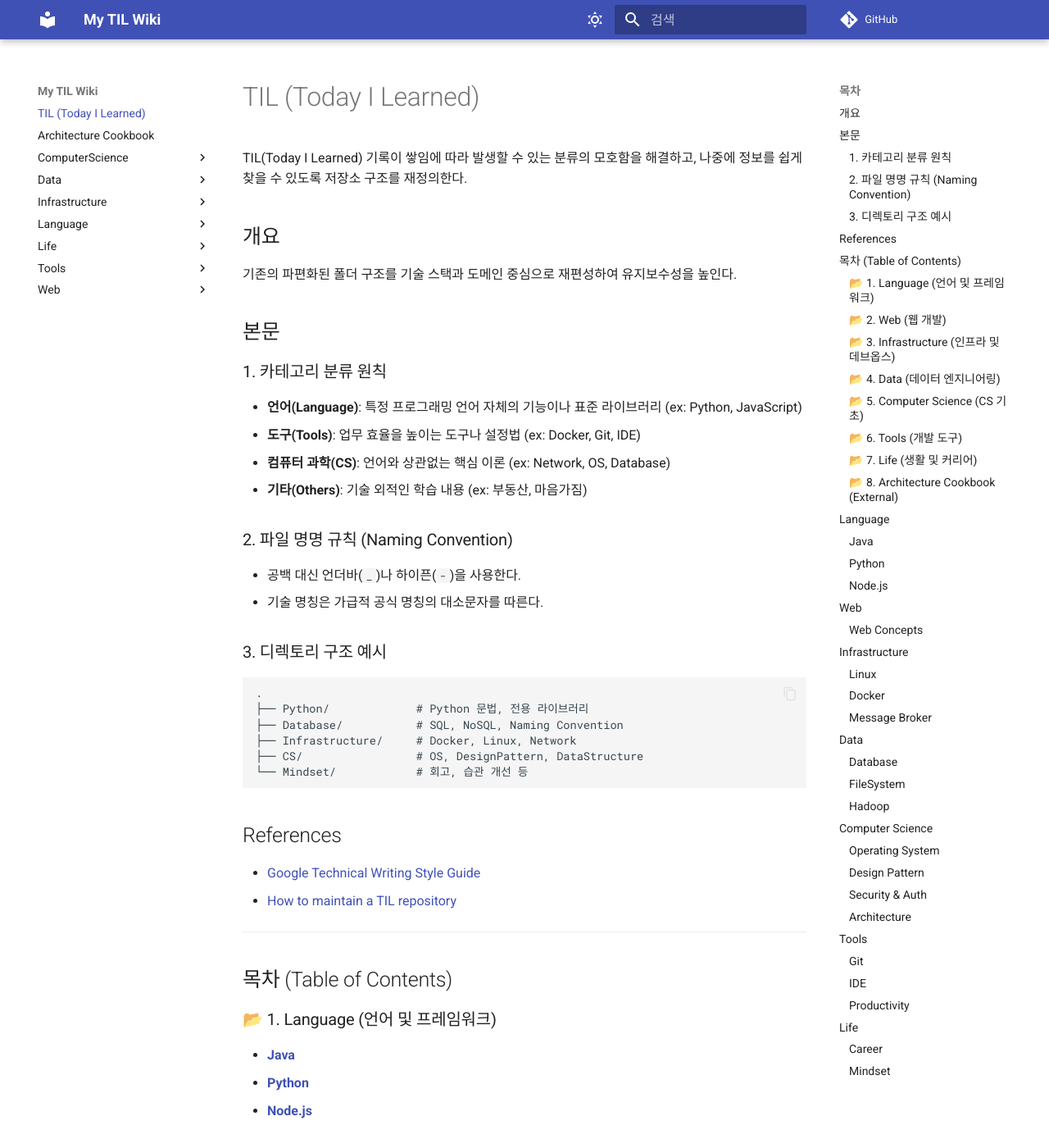
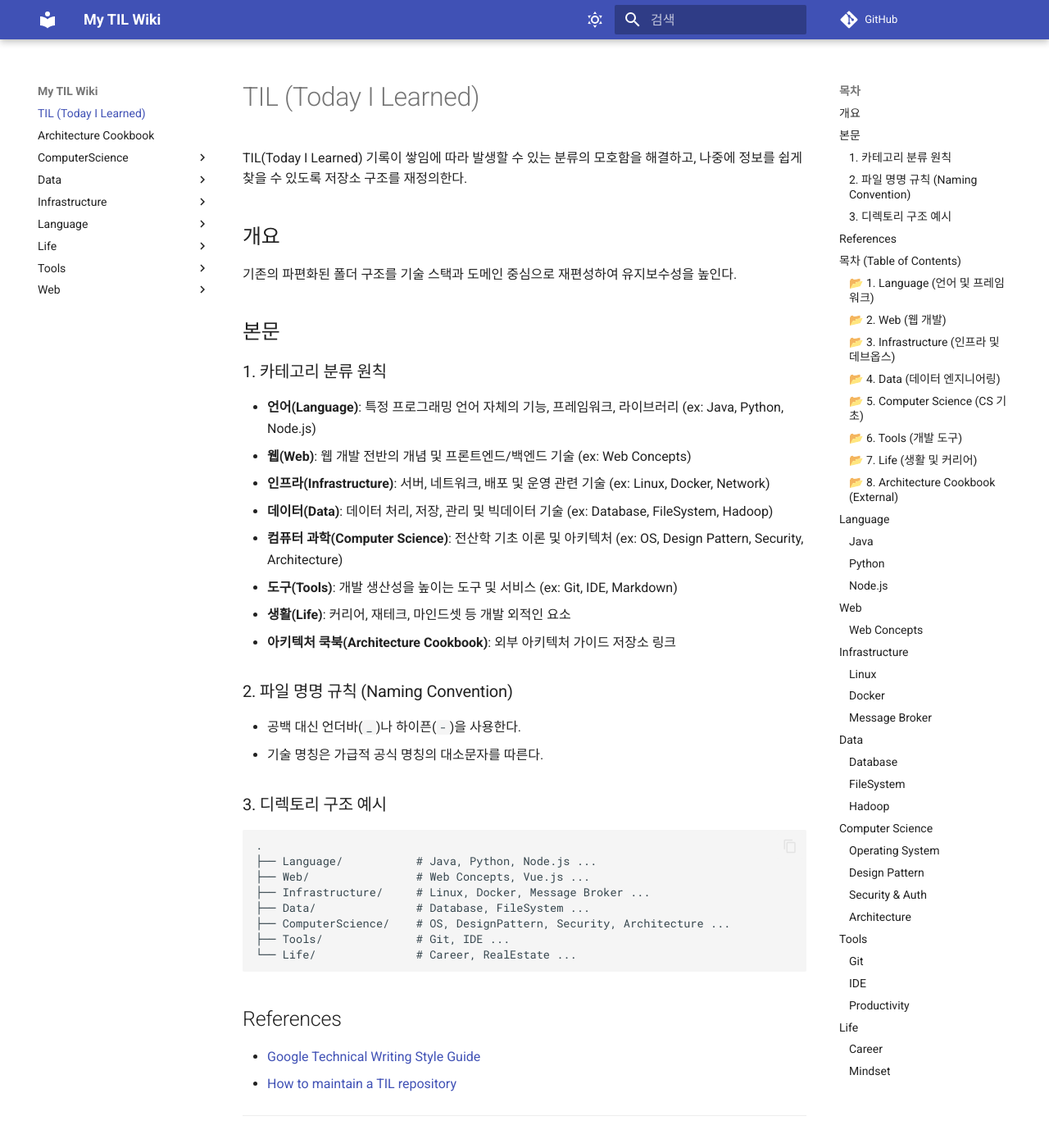
Before and after one commit to DevDooly/TIL, an MkDocs documentation site: the page built from docs/index.md, in a window 1280 px wide and 1400 px high. Shown: the whole window at 82% size. Built offline with MkDocs 1.6.1 and Material for MkDocs 9.7.7, drawn with Linux system fonts in a browser that asks for light colours; comment, search, counter and statistics services are not loaded.

Commit message:
Update TIL guide content to match actual structure

```diff
--- a/docs/index.md
+++ b/docs/index.md
@@ -8,10 +8,14 @@ TIL(Today I Learned) 기록이 쌓임에 따라 발생할 수 있는 분류의
 ## 본문
 
 ### 1. 카테고리 분류 원칙
-- **언어(Language)**: 특정 프로그래밍 언어 자체의 기능이나 표준 라이브러리 (ex: Python, JavaScript)
-- **도구(Tools)**: 업무 효율을 높이는 도구나 설정법 (ex: Docker, Git, IDE)
-- **컴퓨터 과학(CS)**: 언어와 상관없는 핵심 이론 (ex: Network, OS, Database)
-- **기타(Others)**: 기술 외적인 학습 내용 (ex: 부동산, 마음가짐)
+- **언어(Language)**: 특정 프로그래밍 언어 자체의 기능, 프레임워크, 라이브러리 (ex: Java, Python, Node.js)
+- **웹(Web)**: 웹 개발 전반의 개념 및 프론트엔드/백엔드 기술 (ex: Web Concepts)
+- **인프라(Infrastructure)**: 서버, 네트워크, 배포 및 운영 관련 기술 (ex: Linux, Docker, Network)
+- **데이터(Data)**: 데이터 처리, 저장, 관리 및 빅데이터 기술 (ex: Database, FileSystem, Hadoop)
+- **컴퓨터 과학(Computer Science)**: 전산학 기초 이론 및 아키텍처 (ex: OS, Design Pattern, Security, Architecture)
+- **도구(Tools)**: 개발 생산성을 높이는 도구 및 서비스 (ex: Git, IDE, Markdown)
+- **생활(Life)**: 커리어, 재테크, 마인드셋 등 개발 외적인 요소
+- **아키텍처 쿡북(Architecture Cookbook)**: 외부 아키텍처 가이드 저장소 링크
 
 ### 2. 파일 명명 규칙 (Naming Convention)
 - 공백 대신 언더바(`_`)나 하이픈(`-`)을 사용한다.
@@ -20,11 +24,14 @@ TIL(Today I Learned) 기록이 쌓임에 따라 발생할 수 있는 분류의
 ### 3. 디렉토리 구조 예시
 
     .
-    ├── Python/             # Python 문법, 전용 라이브러리
-    ├── Database/           # SQL, NoSQL, Naming Convention
-    ├── Infrastructure/     # Docker, Linux, Network
-    ├── CS/                 # OS, DesignPattern, DataStructure
-    └── Mindset/            # 회고, 습관 개선 등
+    ├── Language/           # Java, Python, Node.js ...
+    ├── Web/                # Web Concepts, Vue.js ...
+    ├── Infrastructure/     # Linux, Docker, Message Broker ...
+    ├── Data/               # Database, FileSystem ...
+    ├── ComputerScience/    # OS, DesignPattern, Security, Architecture ...
+    ├── Tools/              # Git, IDE ...
+    └── Life/               # Career, RealEstate ...
+
 
 ## References
 * [Google Technical Writing Style Guide](https://developers.google.com/style)
```
